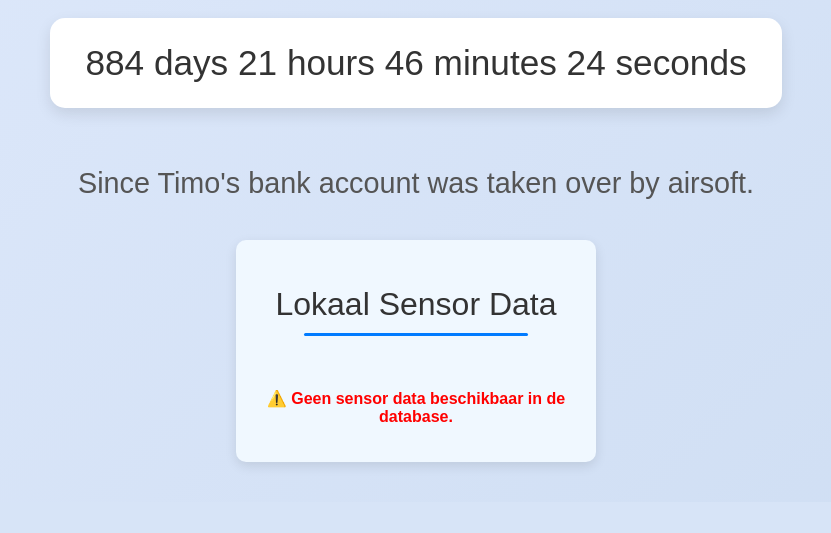
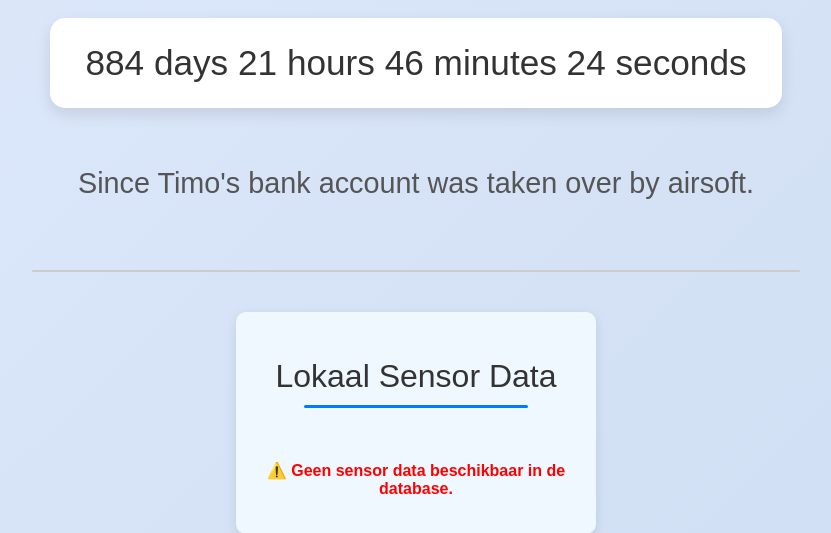
Before and after one commit to Maciej-Klobukowski/Group_Project_Webtechnologie, a PHP site: page /index.php in a window 1280 px wide. Shown: the part 429-962 px from the top of the page, without its empty margins (224-1055 px from the left). Before the commit the page ends 897 px from the top, so only its background shows below. Run offline with PHP 8.4, Linux system fonts and the light colour scheme; the visitor is signed in with stand-in values (Sample User, id 1); data that the repository does not hold is empty; some libraries are stand-ins or nearby versions.

Commit message:
Made LocalHost Pretty

```diff
--- a/index.php
+++ b/index.php
@@ -52,7 +52,6 @@ form {
     width: 90%;
     max-width: 320px;
 }
-
 
 input[type="text"], input[type="password"] {
     font-size: 1.1em;
@@ -155,6 +154,9 @@ form {
     <div class="timer-box" id="countup">Loading...</div>
     <p class="since-text">Since Timo's bank account was taken over by airsoft.</p>
 
+    <!-- ✅ Nieuw toegevoegde lijn -->
+    <div class="divider"></div>
+
     <div class="sensor-box">
         <h2>Lokaal Sensor Data</h2>
         <?php if ($sensorData): ?>
@@ -211,7 +213,6 @@ form {
         setInterval(updateCountup, 1000);
 
     </script>
-    </script>
 
 <?php else: ?>
     <h2>Inloggen</h2>
```
Lines whose indentation alone changed are shown as unchanged.
